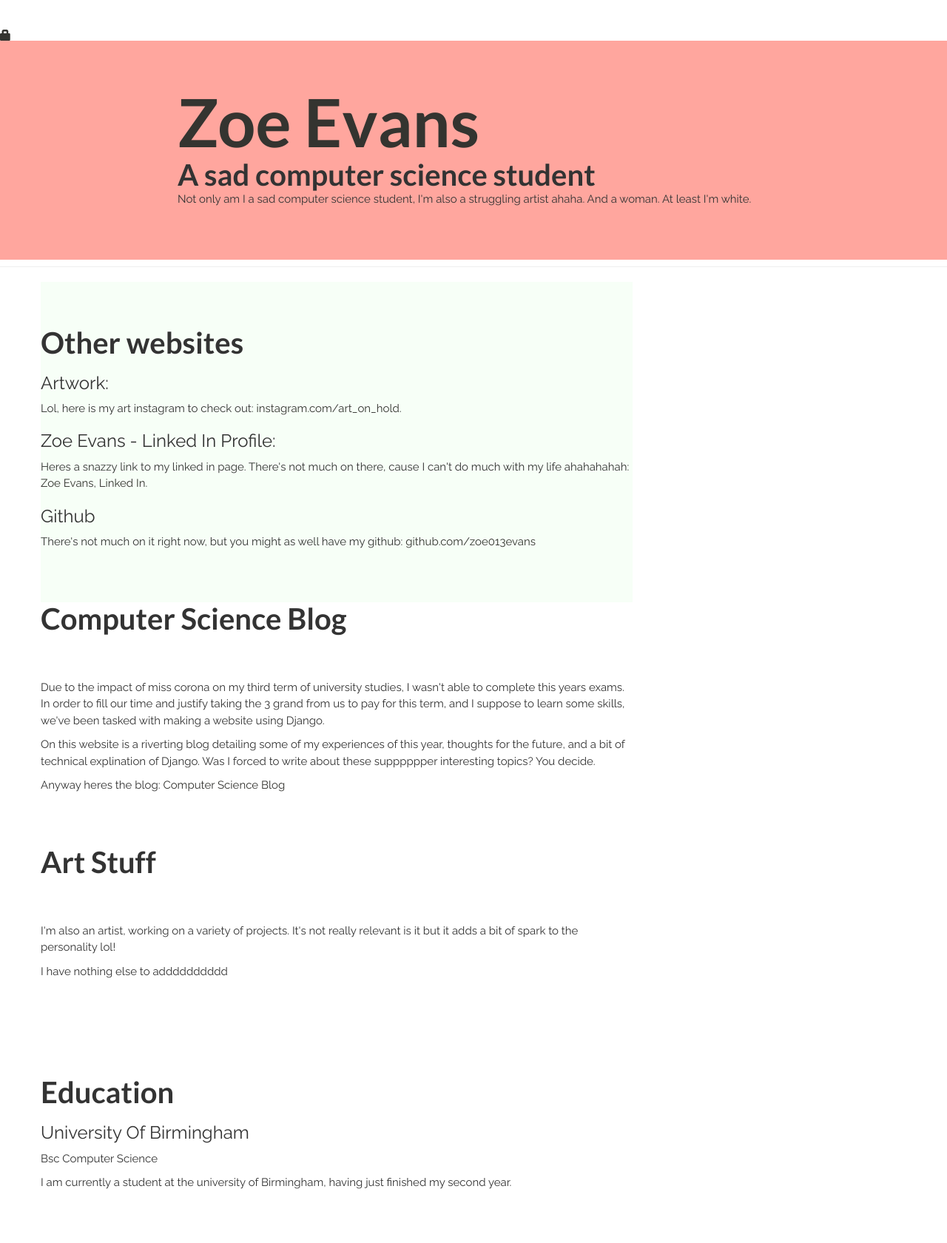
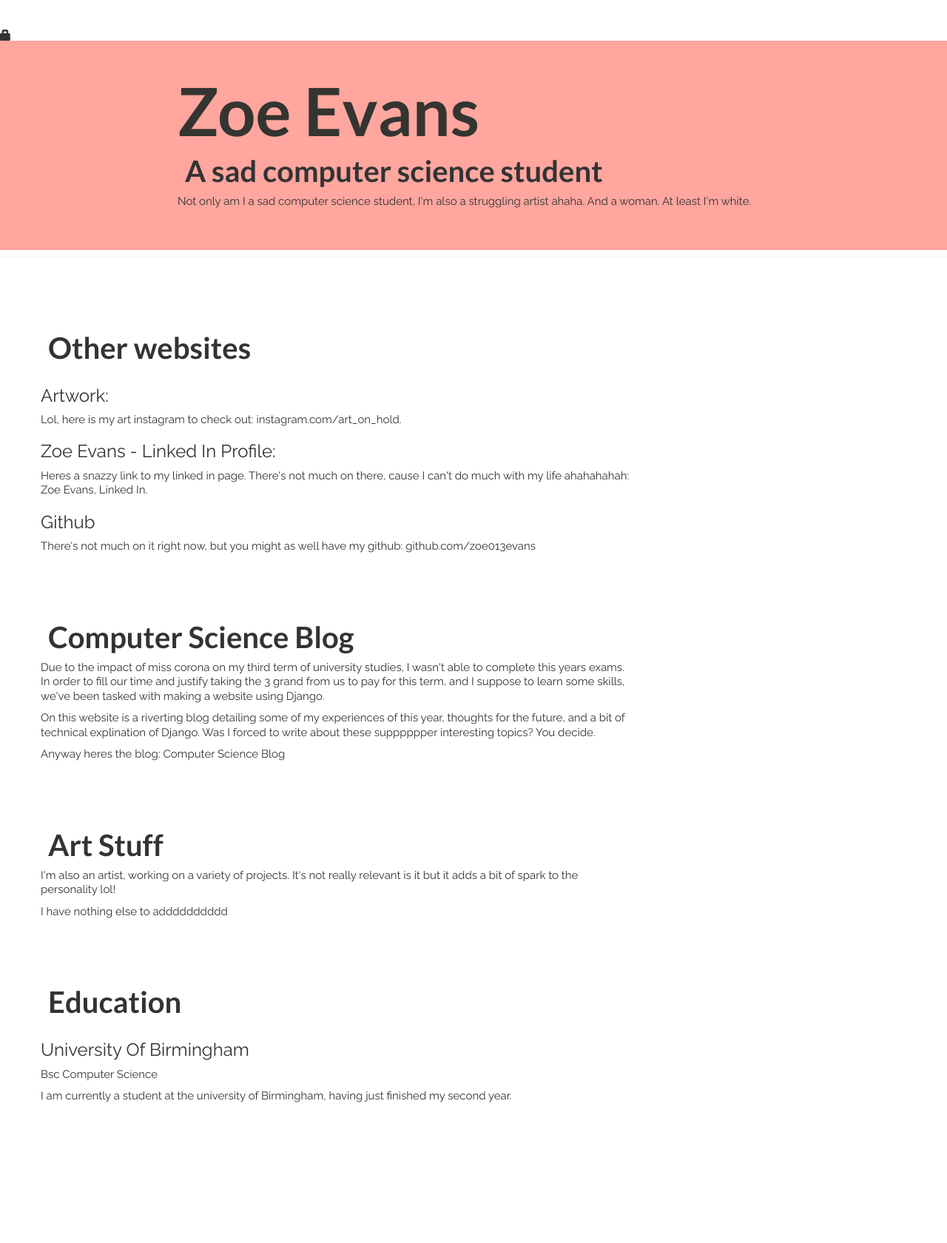
Before and after one commit to zoe013evans/BridgingCoursework, a Django app: page / in a window 1280 px wide. Shown: the whole page at 74% size. After the commit the page ends 1490 px from the top, so only its background shows below. Run offline with Django 3.2, Linux system fonts and the light colour scheme; some libraries are stand-ins or nearby versions.

Commit message:
messing around with css

```diff
--- a/blog/templates/blog/base.html
+++ b/blog/templates/blog/base.html
@@ -36,8 +36,10 @@
 		<div class = "content container">
 			<div class="row">
 				<div class = "col-md-8">
+					<div class="content-wrap">
 					{% block content %}
 					{% endblock %}
+					</div>
 				</div>
 			</div>
 		</div>
--- a/blog/templates/blog/mainpage.html
+++ b/blog/templates/blog/mainpage.html
@@ -7,15 +7,13 @@
 
 <!-- *************** ABOUT PROFILE ************-->
 
+
 	<section class="websites">
 		<div class="content-wrap">
-
 			<h2>Other websites</h2>
-
-
-
 			<!-- Website 1	-->
 			<section class="website-item">
+
 					<h3>Artwork:</h3>
 					<p> Lol, here is my art instagram to check out: <a href="http://www.instagram.com/art_on_hold">instagram.com/art_on_hold</a>.</p>
 			</section>
@@ -32,28 +30,32 @@
 				<h3>Github</h3>
 				<p>There's not much on it right now, but you might as well have my github: <a href="https://github.com/zoe013evans">github.com/zoe013evans</a></p>
 			</section>
+		</div>
 
-	</div>
 	</section>
 	<!-- ********** LIKE, BLOG INFO PAGE ********* -->
 
 
 	<section class="bloginfo">
+		<div class="content-wrap">
 		<h2>Computer Science Blog</h2>
-	<div class="content-wrap">
+
 			<section class="bloginfotext">
 				<p> Due to the impact of miss corona on my third term of university studies, I wasn't able to complete this years exams. In order to fill our time and justify taking the 3 grand from us to pay for this term, and I suppose to learn some skills, we've been tasked with making a website using Django.</p>
 				<p>On this website is a riverting blog detailing some of my experiences of this year, thoughts for the future, and a bit of technical explination of Django. Was I forced to write about these supppppper interesting topics? You decide. </p>
 				<p>Anyway heres the blog: <a href="{% url 'post_list' %}">Computer Science Blog</a></p>
 				</section>
+
 		</div>
+
 	</section>
 
 	<!-- *********** ABOUT MY ART STUFF ***********-->
 
 	<section class="artprojects">
+		<div class="content-wrap">
 		<h2>Art Stuff</h2>
-	<div class="content-wrap">
+
 			<p> I'm also an artist, working on a variety of projects. It's not really relevant is it but it adds a bit of spark to the personality lol!</p>
 			<p>I have nothing else to adddddddddd</p>
 		</div>
@@ -61,8 +63,8 @@
 
 	<!-- ******************  EDUCATION & CERTIFICATIONS ****************** -->
 	      <section class="education">
+	      	<div class="content-wrap">
 
-        <div class="content-wrap">
 	          <h2>Education</h2>
 
 	          <section>
@@ -73,4 +75,6 @@
 	         </div>
 	      </section>
 
+
+
 {% endblock %}
--- a/static/css/blog.css
+++ b/static/css/blog.css
@@ -33,7 +33,7 @@ body{
 
 	font-family: 'Raleway', sans-serif;
 	font-size: 15px;
-	line-height: 1.5;
+	line-height: 1.3;
 
 }
 
@@ -63,12 +63,14 @@ h1, h2 {
 .content-wrap{
 	width: 800px;
 	margin: 0 auto;
-	padding: 60px 0;
+	padding: 35px 0;
 
 }
 
 
 
-.websites{
-	background: #F7FFF7
+header, h2{
+
+	padding: 10px;
+
 }
```
Also changed, not shown: blog/static/css/blog.css (+6 -4 lines). Lines whose indentation alone changed are shown as unchanged.
